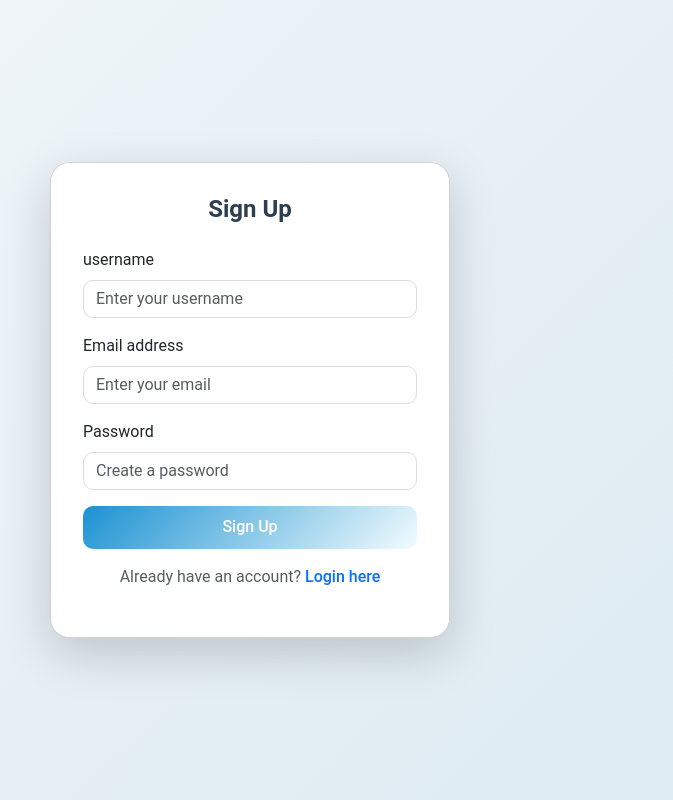
After one commit to LJAMINE/Ecommerce-Brief, a PHP site: page /pages/signup.php in a window 1280 px wide. The commit adds this page. Shown: the whole page, without its empty margins (390-1063 px from the left). Run offline with PHP 8.4, Linux system fonts and the light colour scheme.

Commit message:
design & connexion & authentification tasks done

```diff
--- /dev/null
+++ b/assets/style/style.css
@@ -0,0 +1,84 @@
+/* General Body Styling */
+body {
+    background: linear-gradient(135deg, #f3f7fa, #dbe9f1); /* Soft gradient */
+    height: 100vh;
+    margin: 0;
+    font-family: 'Roboto', sans-serif;
+    display: flex;
+    justify-content: center;
+    align-items: center;
+}
+
+/* Center the form container */
+.container {
+    display: flex;
+    justify-content: center;
+    align-items: center;
+    width: 100%;
+    height: 100%;
+}
+
+/* Card Styling */
+.card {
+    border-radius: 20px;
+    box-shadow: 0 10px 30px rgba(0, 0, 0, 0.2);
+    overflow: hidden;
+}
+
+/* Card Content Styling */
+.card-body {
+    padding: 2rem;
+    background: #ffffff;
+    position: relative;
+}
+
+.card-title {
+    font-weight: 600;
+    color: #2c3e50;
+    text-align: center;
+}
+
+/* Form Inputs */
+.form-control {
+    border-radius: 10px;
+    border: 1px solid #ddd;
+    transition: box-shadow 0.3s, border-color 0.3s;
+}
+
+.form-control:focus {
+    box-shadow: 0 0 5px rgba(106, 130, 251, 0.4);
+    border-color: #6a82fb;
+}
+
+/* Submit Button */
+.btn-primary {
+    background: linear-gradient(135deg, #1c92d2, #f2fcfe);
+    border: none;
+    padding: 0.6rem;
+    border-radius: 10px;
+    font-weight: 500;
+}
+
+/* Text Links */
+.text-primary {
+    color: #1c92d2;
+    text-decoration: none;
+    font-weight: 500;
+}
+
+.text-primary:hover {
+    color: #0072ff;
+}
+
+/* Responsive Design */
+@media (max-width: 768px) {
+    .card {
+        width: 90%;
+    }
+    .card-body {
+        padding: 1.5rem;
+    }
+    .btn-primary {
+        padding: 0.5rem;
+    }
+}
--- /dev/null
+++ b/class/auth.php
@@ -0,0 +1,79 @@
+<?php
+// auth.php
+require_once '../config/config.php';
+
+class Auth {
+    private $pdo;
+
+    public function __construct($pdo) {
+        $this->pdo = $pdo;
+    }
+
+    // register
+    public function register($username, $email, $password) {
+        // username or email exist?
+        $stmt = $this->pdo->prepare("SELECT * FROM users WHERE username = :username OR email = :email");
+        $stmt->execute(['username' => $username, 'email' => $email]);
+        $existingUser = $stmt->fetch();
+
+        if ($existingUser) {
+            return 'username or email deja  exist failed';
+        }
+
+        // hash the password
+        $hashedPassword = password_hash($password, PASSWORD_DEFAULT);
+
+        // Insert to db
+        $stmt = $this->pdo->prepare("INSERT INTO users (username, email, password, role) VALUES (:username, :email, :password, 'client')");
+        $stmt->execute(['username' => $username, 'email' => $email, 'password' => $hashedPassword]);
+
+        header("location:../pages/login.php");
+
+        // return 'good';
+    }
+
+
+    // Login user
+    public function login($email, $password) {
+        //  if the email exists in the database
+        $stmt = $this->pdo->prepare("SELECT * FROM users WHERE email = :email");
+        $stmt->execute(['email' => $email]);
+        $user = $stmt->fetch();
+
+        // if the user exists and the password is correct
+        if ($user && password_verify($password, $user['password'])) {
+
+            // Set session variables
+            $_SESSION['user_id'] = $user['id'];
+            $_SESSION['username'] = $user['username'];
+            $_SESSION['role'] = $user['role'];
+
+            // Redirect based on the user's role
+            if ($user['role'] == 'admin') {
+                return 'admin';  // push  to the admin dashboard
+            } else {
+                return 'client'; // push to the client dashboard
+            }
+        }
+
+        return false;  // error sur credentiels
+    }
+
+
+    // Check if the user is logged in
+    public function isLoggedIn() {
+        return isset($_SESSION['user_id']);
+    }
+
+    // Get user role
+    public function getRole() {
+        return isset($_SESSION['role']) ? $_SESSION['role'] : null;
+    }
+
+    // Logout user
+    public function logout() {
+        session_unset();
+        session_destroy();
+    }
+}
+?>
--- a/config/config.php
+++ b/config/config.php
@@ -10,7 +10,7 @@ try {
 
 $pdo=new PDO($dns,$username,$password);
 
-echo 'good connexion';
+// echo 'good connexion';
 
 } catch (PDOException $e) {
 echo $e;
--- a/home_page/index.php
+++ b/dashboard/client.php
@@ -1,5 +1,4 @@
 <?php
-
 include('../config/config.php');
 
 ?>
@@ -12,6 +11,6 @@ include('../config/config.php');
     <title>Document</title>
 </head>
 <body>
-    <h1>amine</h1>
+    <h1>client</h1>
 </body>
 </html>
--- /dev/null
+++ b/pages/signup.php
@@ -0,0 +1,64 @@
+
+<?php
+session_start();
+require_once '../config/config.php';
+require_once '../class/auth.php';
+
+$auth = new Auth($pdo);
+
+if (isset($_POST['submit'])) {
+    $username = $_POST['username'];
+    $email = $_POST['email'];
+    $password = $_POST['password'];
+
+    $result = $auth->register($username, $email, $password);
+
+    echo $result;
+}
+
+?>
+<!DOCTYPE html>
+<html lang="en">
+
+<head>
+    <meta charset="UTF-8">
+    <meta name="viewport" content="width=device-width, initial-scale=1.0">
+    <title>Sign Up</title>
+    <link href="https://cdn.jsdelivr.net/npm/bootstrap@5.3.0-alpha1/dist/css/bootstrap.min.css" rel="stylesheet">
+    <link rel="stylesheet" href="../assets/style/style.css">
+</head>
+
+<body>
+
+    <div class="container">
+        <div class="card shadow-lg" style="width: 100%; max-width: 400px;">
+            <div class="card-body">
+                <h4 class="card-title text-center mb-4">Sign Up</h4>
+                <form action="" method="POST">
+                    <div class="mb-3">
+                        <label for="name" class="form-label">username</label>
+                        <input type="text" class="form-control" id="name" name="username" required placeholder="Enter your username">
+                    </div>
+                    <div class="mb-3">
+                        <label for="email" class="form-label">Email address</label>
+                        <input type="email" class="form-control" id="email" name="email" required placeholder="Enter your email">
+                    </div>
+                    <div class="mb-3">
+                        <label for="password" class="form-label">Password</label>
+                        <input type="password" class="form-control" id="password" name="password" required placeholder="Create a password">
+                    </div>
+
+
+                    <div class="mb-3 text-center">
+                        <button type="submit" name="submit" class="btn btn-primary w-100">Sign Up</button>
+                    </div>
+                </form>
+                <p class="text-center text-muted">Already have an account? <a href="login.php" class="text-primary">Login here</a></p>
+            </div>
+        </div>
+    </div>
+
+    <script src="https://cdn.jsdelivr.net/npm/bootstrap@5.3.0-alpha1/dist/js/bootstrap.bundle.min.js"></script>
+</body>
+
+</html>
```
Also changed, not shown: dashboard/admin.php (added, +16 -0 lines), database/file.sql (added, +9 -0 lines), pages/login.php (added, +66 -0 lines).
